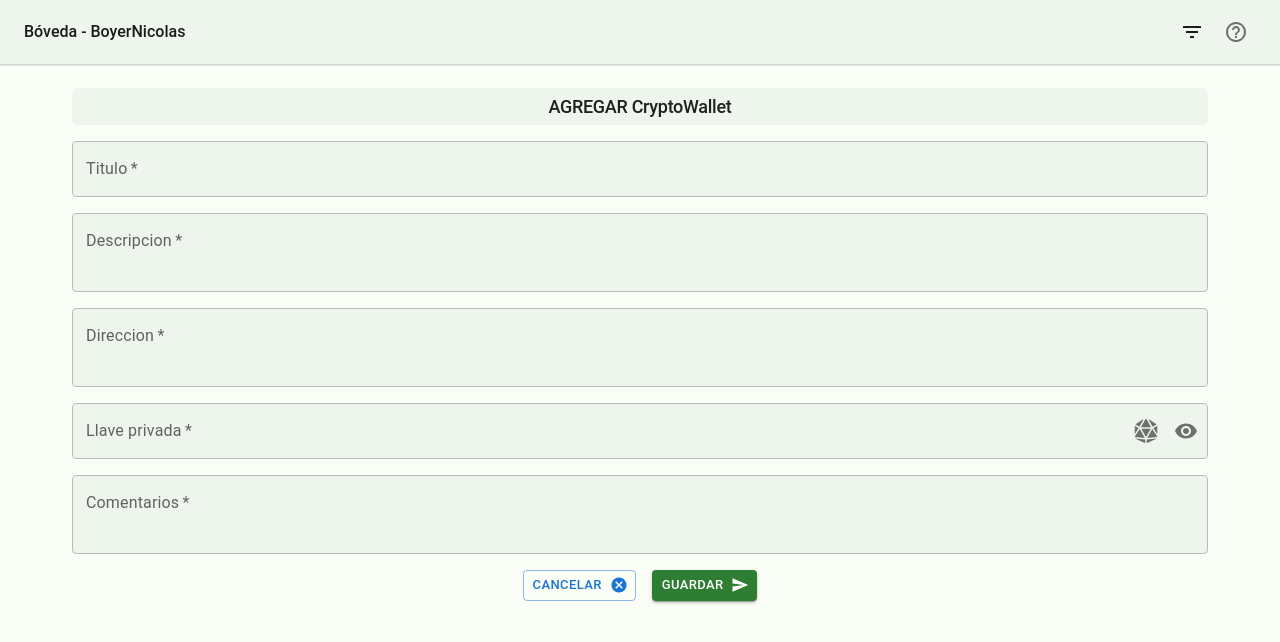
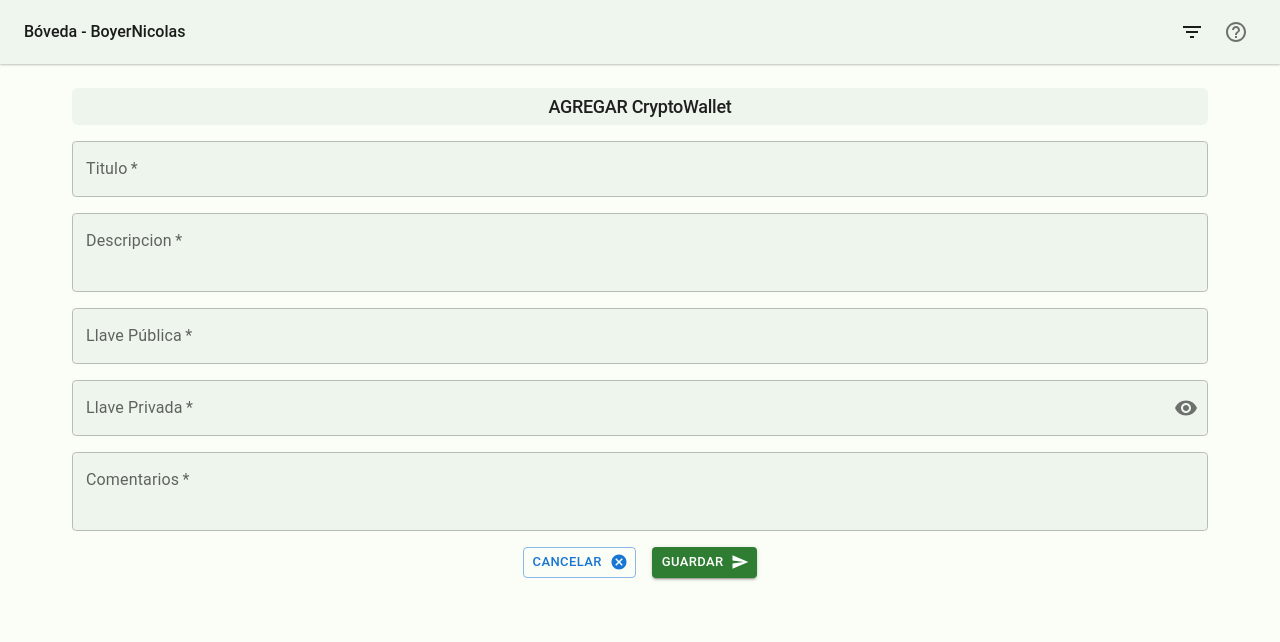
Before and after one commit to bringol/econokey-frontend, a React (Create React App) app: page /wallet in a window 1280 px wide. Shown: the top 642 px of the page. Built offline with nearby package versions, Linux system fonts and the light colour scheme.

Commit message:
Cambios menores UI Agregar/Editar wallet

```diff
--- a/src/Components/NewCryptoWallet.js
+++ b/src/Components/NewCryptoWallet.js
@@ -342,9 +342,9 @@ const NewCryptoWallet = ({ navigate }) => {
                     error={values.usuarioError}
                     required
                     id={'2'}
-                    label="Direccion"
+                    label="Llave Pública"
                     multiline
-                    minRows={2}
+                    minRows={1}
                     maxRows={2}
                     fullWidth
                     onChange={(event) => handleUserName(event)}
@@ -360,7 +360,7 @@ const NewCryptoWallet = ({ navigate }) => {
                     error={values.passwordError}
                     required
                     id={'3'}
-                    label="Llave privada"
+                    label="Llave Privada"
                     fullWidth
                     type={values.showPassword ? 'text' : 'password'}
                     onChange={(event) => handlePassword(event)}
@@ -373,13 +373,13 @@ const NewCryptoWallet = ({ navigate }) => {
                     }}
                     InputProps={{
                         endAdornment: <InputAdornment position="end">
-                            <IconButton
+                            {/* <IconButton
                                 aria-label="toggle dice visibility"
                                 onClick={handleClickDice}
                                 onMouseDown={handleMouseDownDice}
                             >
                                 <FaDiceD20 />
-                            </IconButton>
+                            </IconButton> */}
                             <IconButton
                                 aria-label="toggle password visibility"
                                 onClick={handleClickShowPassword}
```
